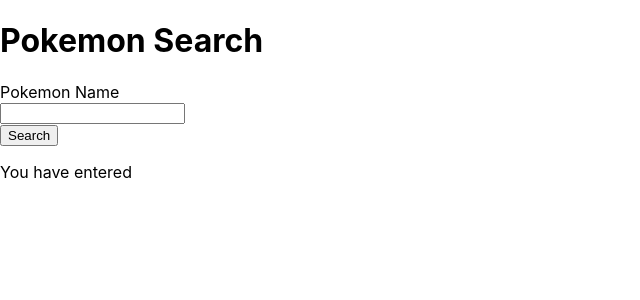
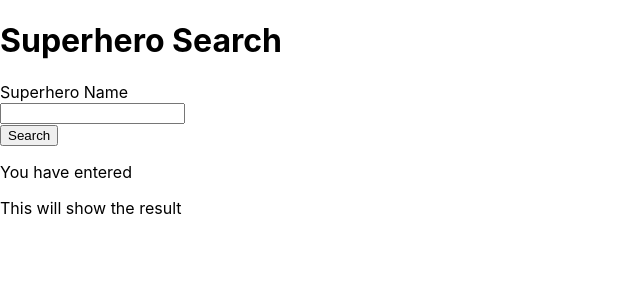
Before and after one commit to NZMSA/2022-Phase-2, a React (Create React App) app in the folder 1. Frontend/my-app/: page / in a window 1280 px wide. Shown: the top 300 px of the page, without its empty margins (0-640 px from the left). Built offline with nearby package versions, Linux system fonts and the light colour scheme.

Commit message:
called 3rd party web api

```diff
--- a/1. Frontend/my-app/package.json
+++ b/1. Frontend/my-app/package.json
@@ -19,6 +19,7 @@
     "react": "^18.2.0",
     "react-dom": "^18.2.0",
     "react-scripts": "5.0.1",
+    "superagent": "^8.0.0",
     "typescript": "^4.7.4",
     "web-vitals": "^2.1.4"
   },
--- a/1. Frontend/my-app/public/index.html
+++ b/1. Frontend/my-app/public/index.html
@@ -24,7 +24,7 @@
       work correctly both with client-side routing and a non-root public URL.
       Learn how to configure a non-root public URL by running `npm run build`.
     -->
-    <title>Pokédex Search</title>
+    <title>Superhero Search</title>
   </head>
   <body>
     <noscript>You need to enable JavaScript to run this app.</noscript>
--- a/1. Frontend/my-app/src/App.tsx
+++ b/1. Frontend/my-app/src/App.tsx
@@ -1,27 +1,48 @@
-import React, {useState} from 'react';
-import './App.css';
+import axios from "axios";
+import { useState } from "react";
+import "./App.css";
+import heroCard from "./page/hero"
+
+
 
 function App() {
 
-  const [pokemonName, setPokemonName] = useState("");
+  const [ heroName, setHeroName ]= useState("");
+  const HERO_BASE_URL = "https://akabab.github.io/superhero-api/api";
 
   function search() {
-    alert("Search button has been clicked!");
-}
+    axios.get(HERO_BASE_URL + "/all.json").then((res) => {
+      console.log(res.data[heroName]);
+      var obj = res.data;
+      var found = obj.find(
+        function(item:any) {
+          return item.name === heroName
+        }
+      )
+      console.log(found)
+    });
+  }
 
   return (
     <div>
-        <h1>Pokemon Search</h1>
-        <div>
-          <label>Pokemon Name</label><br/>
-          <input type="text" id="pokemon-name" name="pokemon-name" onChange={e => setPokemonName(e.target.value)}/><br/>
-          <button onClick={search}>
-            Search
-          </button>
-        </div>
-        <p>
-        You have entered {pokemonName}
-        </p>
+      <h1>Superhero Search</h1>
+
+      <div>
+        <label>Superhero Name</label>
+        <br />
+        <input
+          type="text"
+          id="hero-name"
+          name="hero-name"
+          onChange={(e) => setHeroName(e.target.value)}
+        />
+        <br />
+        <button onClick={search}>Search</button>
+      </div>
+
+      <p>You have entered {heroName}</p>
+
+      <div id="hero-result">This will show the result</div>
     </div>
   );
 }
--- /dev/null
+++ b/1. Frontend/my-app/src/page/hero.tsx
@@ -0,0 +1,7 @@
+import React from "react";
+
+function heroCard () {
+    return <p>hello</p>
+}
+
+export default heroCard;
```
Also changed, not shown: 1 other file (tests, documents, lock files or other folders).
